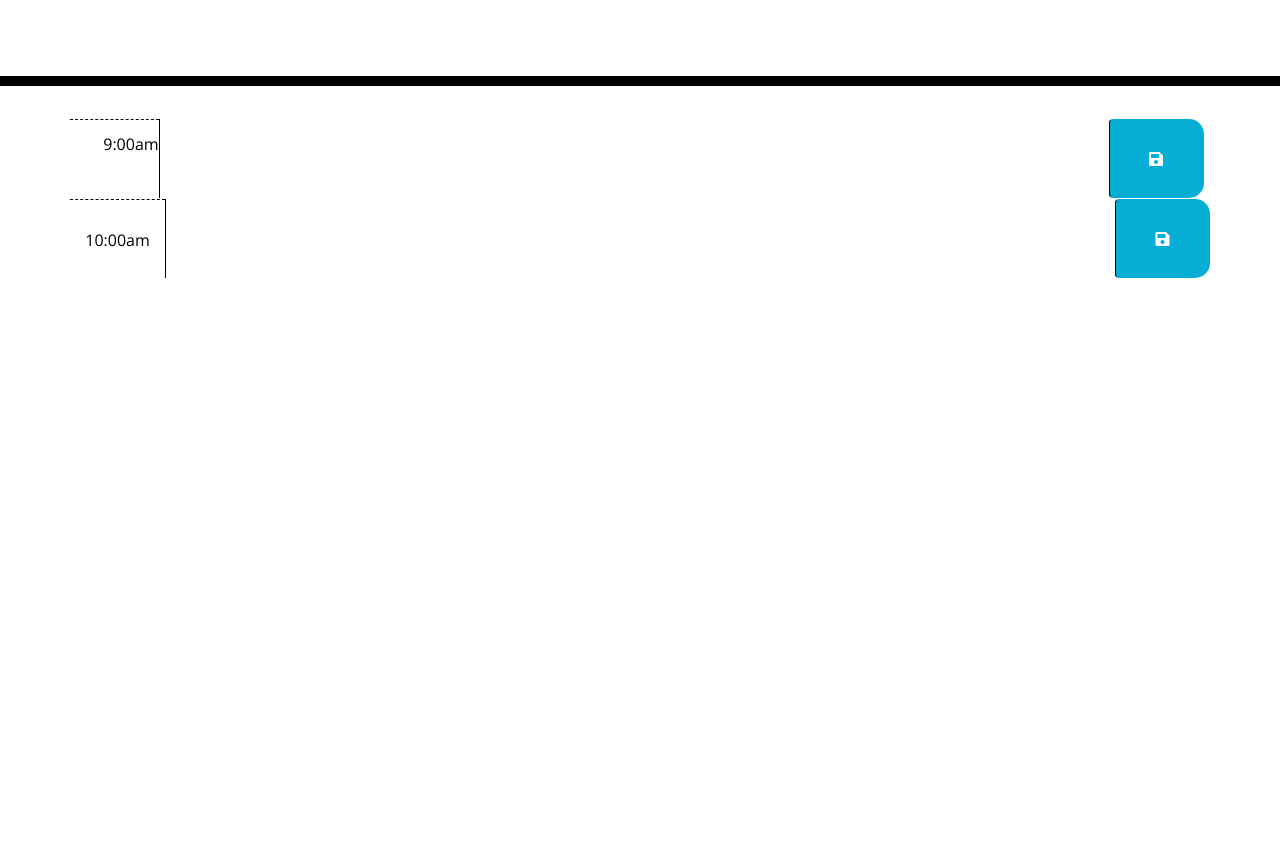
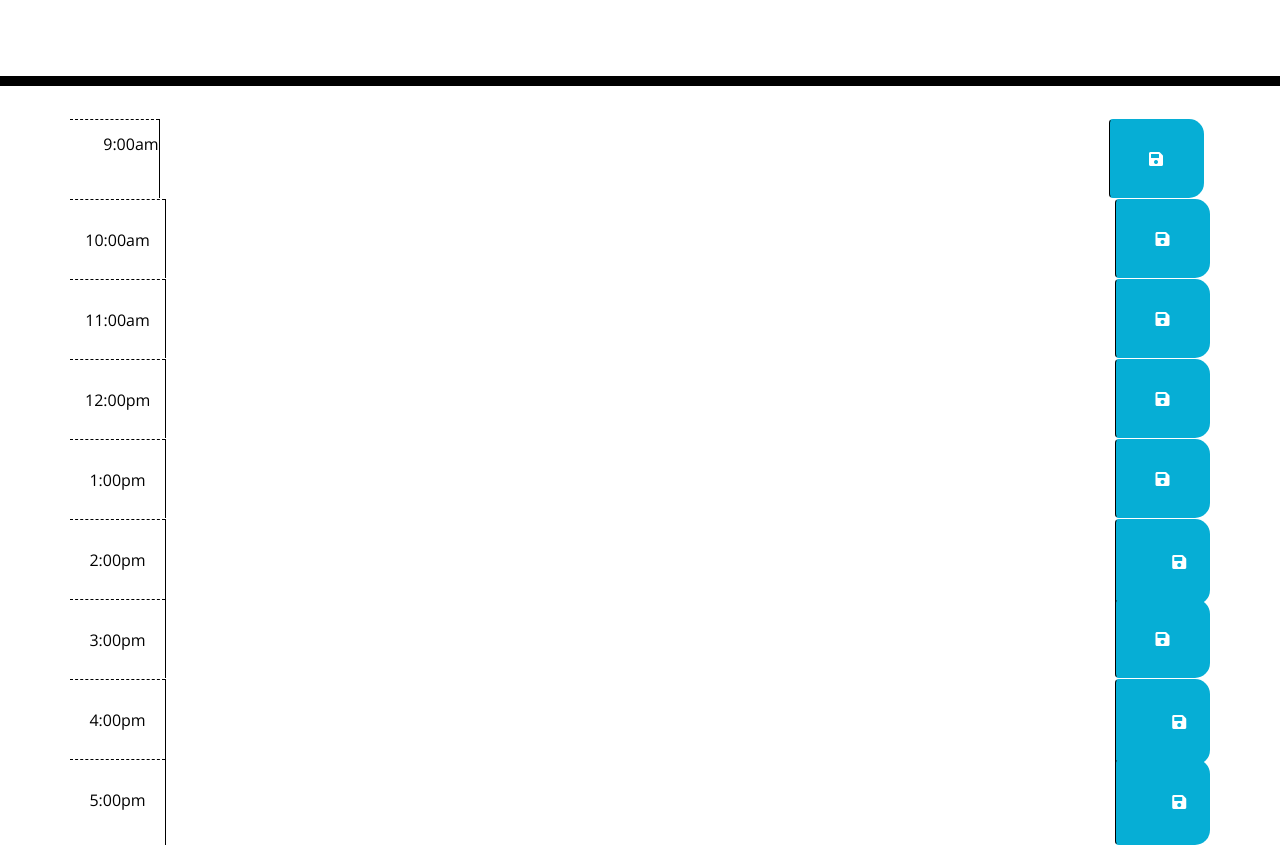
Before and after one commit to vloriandervishi/third-partyapi-work-scheduler, a plain HTML site: page Develop/index.html in a window 1280 px wide. Shown: the part 182-1027 px from the top of the page. Before the commit the page ends 800 px from the top, so only its background shows below. Drawn offline with nearby package versions, Linux system fonts and the light colour scheme.

Commit message:
added bootstrap style layour for the time-block

```diff
--- a/Develop/index.html
+++ b/Develop/index.html
@@ -35,7 +35,61 @@
       <textarea class="col-md-10 description"></textarea>
       <button class="btn saveBtn col-md-1"><i class="fas fa-save"></i></button>
     </div>
-    <div id="hour11" class="row time-block"></div>
+    <div id="hour11" class="row time-block">
+      <div class="col-md-1 hour">
+        11:00am
+      </div>
+      <textarea class="col-md-10 description"></textarea>
+      <button class="btn saveBtn col-md-1"><i class="fas fa-save"></i></button>
+    </div>
+    <div id="hour12" class="row time-block">
+      <div class="col-md-1 hour">
+        12:00pm
+      </div>
+      <textarea class="col-md-10 description"></textarea>
+      <button class="btn saveBtn col-md-1"><i class="fas fa-save"></i></button>
+    </div>
+    <div id="hour13" class="row time-block">
+      <div class="col-md-1 hour">
+        1:00pm
+      </div>
+      <textarea class="col-md-10 description"></textarea>
+      <button class="btn saveBtn col-md-1"><i class="fas fa-save"></i></button>
+    </div>
+    <div id="hour14" class="row time-block">
+      <div class="col-md-1 hour">
+        2:00pm
+      </div>
+      <textarea class="col-md-10 description"></textarea>
+      <button class="btn saveBtn col-md-1">
+        <i class="fas fa-save"></i>
+      </button>
+    </div>
+    <div id="hour15" class="row time-block">
+      <div class="col-md-1 hour">
+        3:00pm
+      </div>
+      <textarea class="col-md-10 description"></textarea>
+      <button class="btn saveBtn col-md-1"><i class="fas fa-save"></i></button>
+    </div>
+    <div id="hour16" class="row time-block">
+      <div class="col-md-1 hour">
+        4:00pm
+      </div>
+      <textarea class="col-md-10 description"></textarea>
+      <button class="btn saveBtn col-md-1">
+        <i class="fa fa-save"></i>
+      </button>
+    </div>
+    <div class="hour17 row time-block">
+      <div class="col-md-1 hour">
+        5:00pm
+      </div>
+      <textarea class="col-md-10 description"></textarea>
+      <button class="btn saveBtn col-md-1">
+        <i class="fas fa-save"></i>
+      </button>
+    </div>
   </div>
 
   <script src="https://code.jquery.com/jquery-3.4.1.min.js"></script>
```
